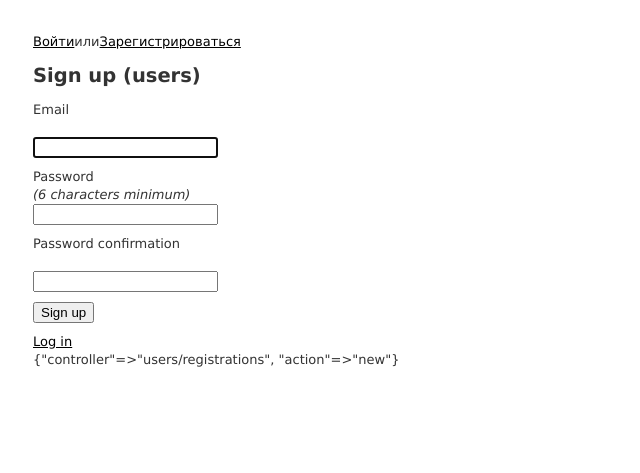
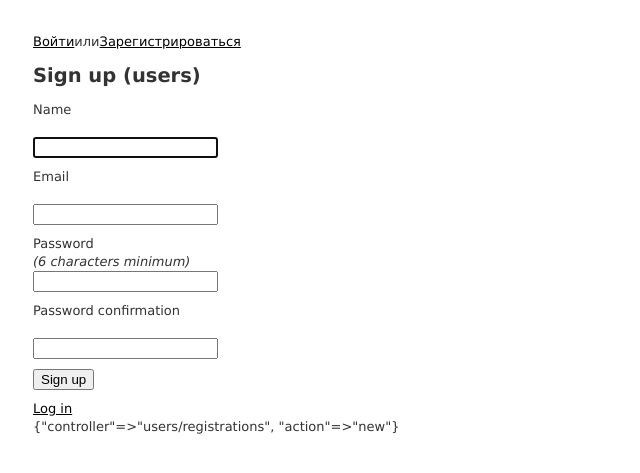
Before and after one commit to dfursenko/support_app, a Rails app: page /users/sign_up in a window 1280 px wide. Shown: the top 473 px of the page, without its empty margins (0-640 px from the left). Run offline with Rails 7, Linux system fonts and the light colour scheme; style sheets or scripts are compiled from the project's sources; parts of the project's set-up code (start-up, migrations or seed data) failed here and were passed over.

Commit message:
add name to User

```diff
--- a/app/controllers/users/registrations_controller.rb
+++ b/app/controllers/users/registrations_controller.rb
@@ -46,13 +46,13 @@ class Users::RegistrationsController < Devise::RegistrationsController
   # If you have extra params to permit, append them to the sanitizer.
   def configure_sign_up_params
     # devise_parameter_sanitizer.permit(:sign_up, keys: [:attribute])
-    devise_parameter_sanitizer.permit(:sign_up, keys: %i[email role_id])
-    params.require(:user).permit(:email, :password, :password_confirmation, :role_id)
+    devise_parameter_sanitizer.permit(:sign_up, keys: %i[name email role_id])
+    params.require(:user).permit(:name, :email, :password, :password_confirmation, :role_id)
   end
 
   # If you have extra params to permit, append them to the sanitizer.
   def configure_account_update_params
-    devise_parameter_sanitizer.permit(:account_update, keys: %i[email role_id])
+    devise_parameter_sanitizer.permit(:account_update, keys: %i[name email role_id])
   end
 
   # The path used after sign up.
--- a/app/models/user.rb
+++ b/app/models/user.rb
@@ -10,6 +10,7 @@ class User < ApplicationRecord
   has_many :comments, dependent: :destroy
   has_many :marks
 
+  validates :name, presence: true
   validates :email, presence: true, uniqueness: true
   # validates :password,  presence: true
   # validates :role,      presence: true
--- a/app/views/layouts/application.html.slim
+++ b/app/views/layouts/application.html.slim
@@ -9,7 +9,7 @@ html
   body
     - if user_signed_in?
       span
-        | Здравствуйте, #{current_user.email}
+        | Здравствуйте, #{current_user.name}
       = link_to 'Выйти', destroy_user_session_path, :method => :delete
     - else
       = link_to 'Войти', new_user_session_path
--- a/app/views/users/_form.html.slim
+++ b/app/views/users/_form.html.slim
@@ -7,8 +7,11 @@
           li = message
 
   .field
+    = f.label :name
+    = f.text_field :name
+  .field
     = f.label :email
-    = f.text_field :email
+    = f.email_field :email
   .field
     = f.label :role
     = f.collection_select(:role_id, Role.all, :id, :name, {prompt: "Выберите роль"})
--- a/app/views/users/index.html.slim
+++ b/app/views/users/index.html.slim
@@ -6,10 +6,14 @@ table
       th
       th
       th
+      th
+      th
+      th
 
   tbody
     - @users.each do |user|
       tr
+        td = user.name
         td = user.email
         td = user.role.name
         td = link_to 'Show', user
--- a/app/views/users/registrations/edit.html.slim
+++ b/app/views/users/registrations/edit.html.slim
@@ -4,9 +4,13 @@ h2
 = form_for(resource, as: resource_name, url: registration_path(resource_name), html: { method: :put }) do |f|
   = devise_error_messages!
   .field
+    = f.label :name
+    br
+    = f.email_field :name, autofocus: true, autocomplete: "email"
+  .field
     = f.label :email
     br
-    = f.email_field :email, autofocus: true, autocomplete: "email"
+    = f.email_field :email, autocomplete: "email"
   - if devise_mapping.confirmable? && resource.pending_reconfirmation?
     div
       | Currently waiting confirmation for:
--- a/app/views/users/registrations/new.html.slim
+++ b/app/views/users/registrations/new.html.slim
@@ -3,9 +3,13 @@ h2
 = form_for(resource, as: resource_name, url: registration_path(resource_name)) do |f|
   = devise_error_messages!
   .field
+    = f.label :name
+    br
+    = f.text_field :name, autofocus: true, autocomplete: "email"
+  .field
     = f.label :email
     br
-    = f.email_field :email, autofocus: true, autocomplete: "email"
+    = f.email_field :email, autocomplete: "email"
   .field
     = f.label :password
     - if @minimum_password_length
--- /dev/null
+++ b/db/migrate/20181011094542_add_name_to_users.rb
@@ -0,0 +1,5 @@
+class AddNameToUsers < ActiveRecord::Migration[5.1]
+  def change
+    add_column :users, :name, :string, null: false, default: ""
+  end
+end
```
Also changed, not shown: db/schema.rb.
